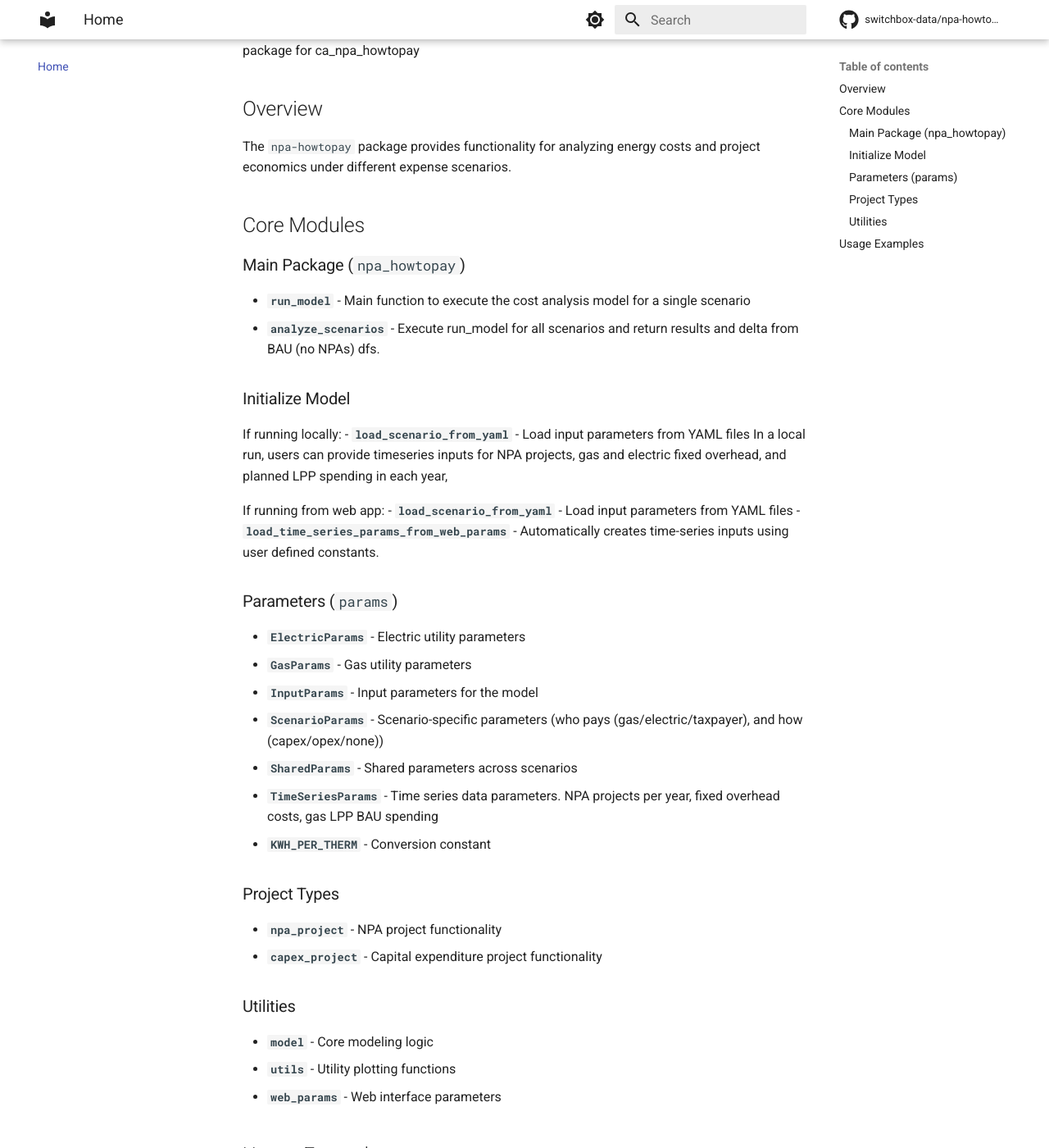
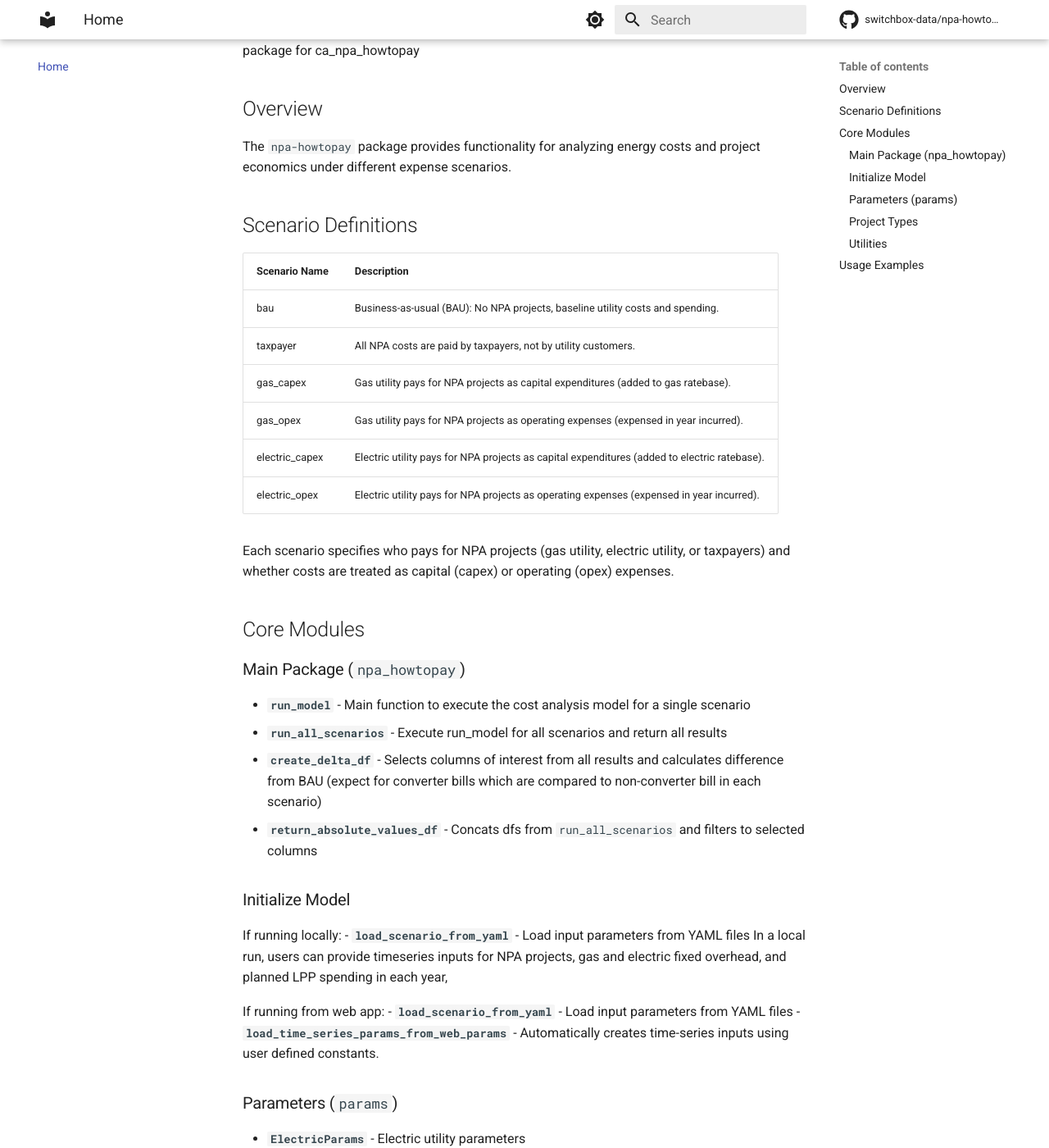
Before and after one commit to switchbox-data/npa-howtopay, an MkDocs documentation site: the page built from docs/index.md, in a window 1280 px wide and 1400 px high, scrolled down 223 px. Shown: the whole window at 82% size. Built offline with MkDocs 1.6.1 and Material for MkDocs 9.7.7, drawn with Linux system fonts in a browser that asks for light colours; comment, search, counter and statistics services are not loaded; some of the changed text lies outside the part shown; grey boxes are pictures that could not be loaded.

Commit message:
update docs

````diff
--- a/docs/index.md
+++ b/docs/index.md
@@ -10,11 +10,27 @@ package for ca_npa_howtopay
 ## Overview
 The `npa-howtopay` package provides functionality for analyzing energy costs and project economics under different expense scenarios.
 
+## Scenario Definitions
+| Scenario Name      | Description                                                                                      |
+|--------------------|--------------------------------------------------------------------------------------------------|
+| bau                | Business-as-usual (BAU): No NPA projects, baseline utility costs and spending.                   |
+| taxpayer           | All NPA costs are paid by taxpayers, not by utility customers.                                   |
+| gas_capex          | Gas utility pays for NPA projects as capital expenditures (added to gas ratebase).               |
+| gas_opex           | Gas utility pays for NPA projects as operating expenses (expensed in year incurred).             |
+| electric_capex     | Electric utility pays for NPA projects as capital expenditures (added to electric ratebase).     |
+| electric_opex      | Electric utility pays for NPA projects as operating expenses (expensed in year incurred).        |
+
+Each scenario specifies who pays for NPA projects (gas utility, electric utility, or taxpayers) and whether costs are treated as capital (capex) or operating (opex) expenses.
+
+
+
 ## Core Modules
 
 ### Main Package (`npa_howtopay`)
 - **`run_model`** - Main function to execute the cost analysis model for a single scenario
-- **`analyze_scenarios`** - Execute run_model for all scenarios and return results and delta from BAU (no NPAs) dfs.
+- **`run_all_scenarios`** - Execute run_model for all scenarios and return all results
+- **`create_delta_df`** - Selects columns of interest from all results and calculates difference from BAU (expect for converter bills which are compared to non-converter bill in each scenario)
+- **`return_absolute_values_df`** - Concats dfs from `run_all_scenarios` and filters to selected columns
 
 ### Initialize Model
 If running locally:
@@ -54,5 +70,10 @@ from npa_howtopay import run_model, load_scenario_from_yaml
   scenario_runs = create_scenario_runs(2025, 2050, ["gas", "electric"], ["capex", "opex"])
   input_params = load_scenario_from_yaml(run_name)
   ts_params = load_time_series_params_from_yaml(run_name)
-  results_df, delta_bau_df = analyze_scenarios(scenario_runs, input_params, ts_params)
+  # Run model for all scenarios
+  results_df_all = run_all_scenarios(scenario_runs, input_params, ts_params)
+  # Single df with delta values
+  delta_df = create_delta_df(results_df_all, COMPARE_COLS)
+  # Single df with absolute values
+  results_df = return_absolute_values_df(results_df_all, COMPARE_COLS)
 ```
````
